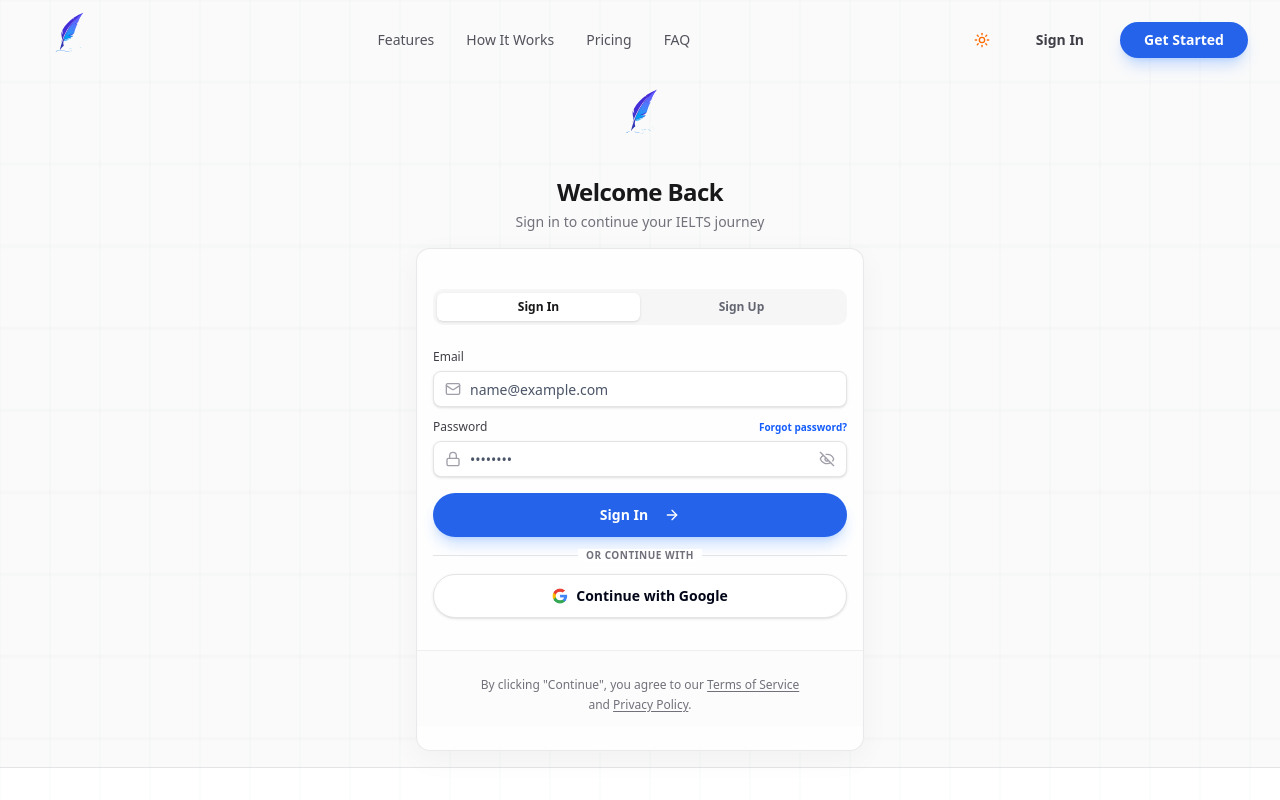
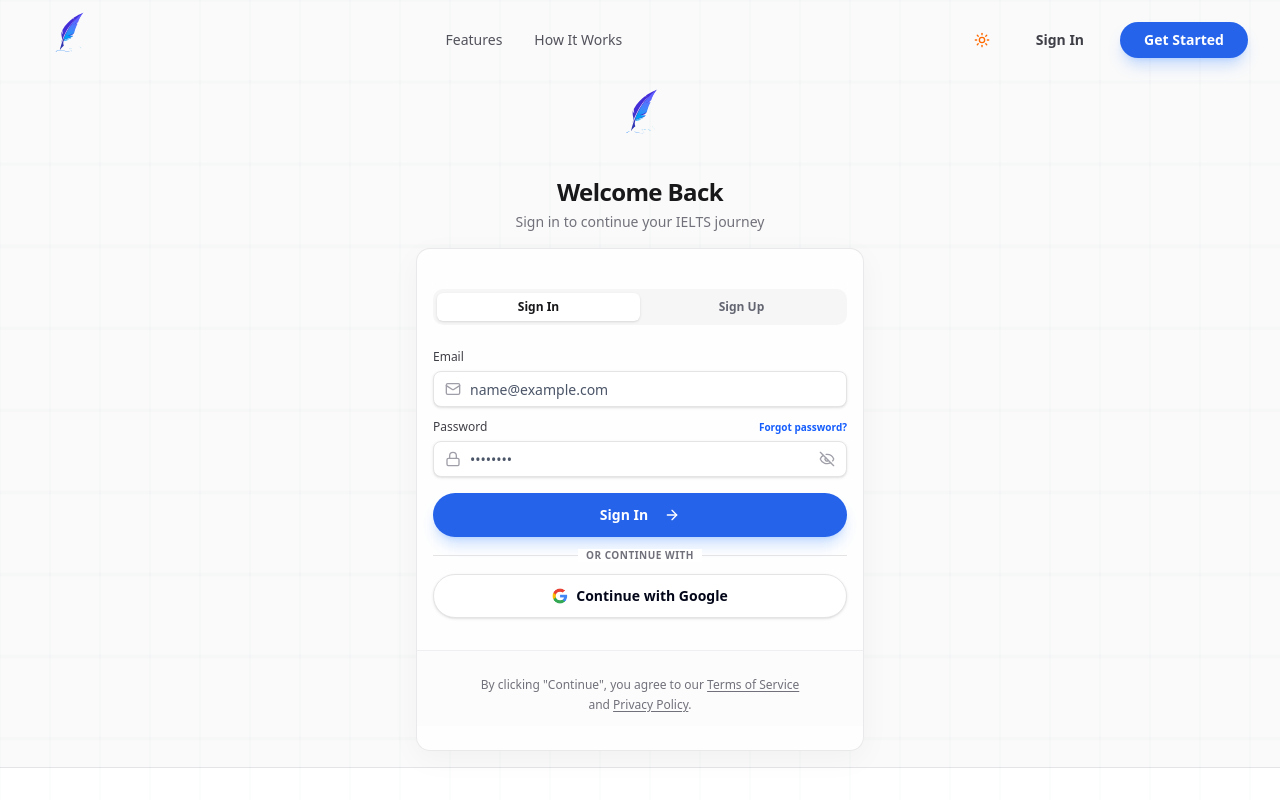
Before and after one commit to Jeremi-code/IELTSly, a Next.js app: page /signin in a window 1280 px wide. Shown: the top 800 px of the page. Built offline with nearby package versions, Linux system fonts and the light colour scheme.

Commit message:
fix: navbar -  routing logic improved. and removal of  unused tabs

```diff
--- a/app/components/Navbar.tsx
+++ b/app/components/Navbar.tsx
@@ -6,7 +6,7 @@ import { ThemeToggle } from "./ThemeToggle";
 import Logo from "./Logo";
 import { Menu, X } from "lucide-react";
 import Link from "next/link";
-import { useRouter } from "next/navigation";
+import { useRouter, usePathname } from "next/navigation";
 import {
   Sheet,
   SheetContent,
@@ -17,6 +17,7 @@ const Navbar = () => {
   const [isScrolled, setIsScrolled] = useState(false);
   const [isMobileMenuOpen, setIsMobileMenuOpen] = useState(false);
   const router = useRouter();
+  const pathname = usePathname();
 
   useEffect(() => {
     const handleScroll = () => {
@@ -29,22 +30,28 @@ const Navbar = () => {
 
   const scrollToSection = (id: string) => {
     setIsMobileMenuOpen(false);
-    const element = document.getElementById(id);
+    const targetId = id.toLowerCase().replace(/\s+/g, "-");
+
+    if (pathname !== "/") {
+      router.push(`/#${targetId}`);
+      return;
+    }
+
+    const element = document.getElementById(targetId);
     if (element) {
       const offset = 80; // Navbar height
-      const bodyRect = document.body.getBoundingClientRect().top;
-      const elementRect = element.getBoundingClientRect().top;
-      const elementPosition = elementRect - bodyRect;
-      const offsetPosition = elementPosition - offset;
+      const elementPosition = element.getBoundingClientRect().top + window.pageYOffset - offset;
 
       window.scrollTo({
-        top: offsetPosition,
+        top: elementPosition,
         behavior: "smooth"
       });
+    } else {
+      router.push(`/#${targetId}`);
     }
   };
 
-  const navItems = ["Features", "How It Works", "Pricing", "FAQ"];
+  const navItems = ["Features", "How It Works"]; //pricing and FAQ page are needed.
 
   return (
     <nav
```
